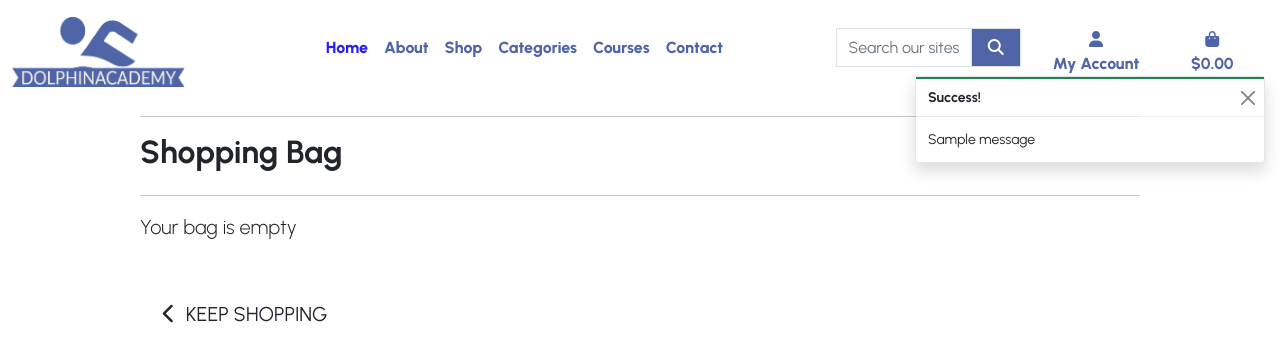
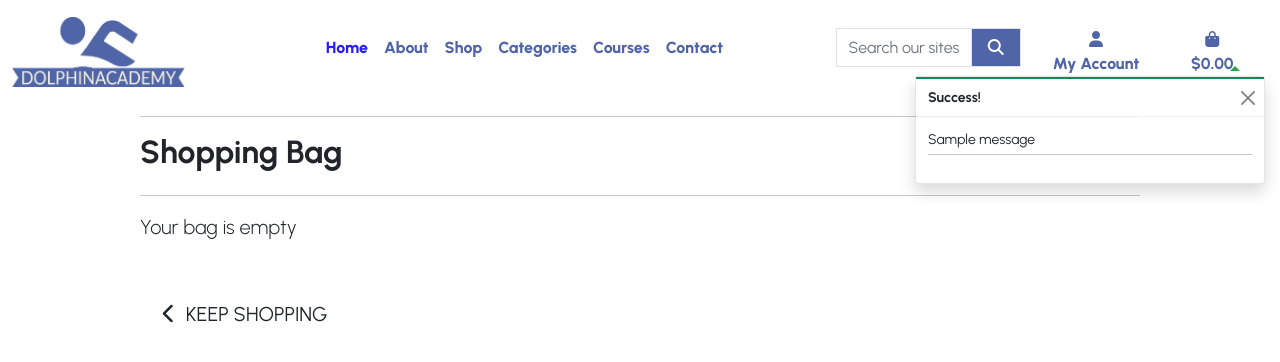
Before and after one commit to bijokmathew/DolphinSwimAcadamy-v1, a Django app: page /bag/ in a window 1280 px wide. Shown: the top 362 px of the page. Run offline with Django 3.2, Linux system fonts and the light colour scheme; one stand-in notice (Sample message) is shown; some libraries are stand-ins or nearby versions; some web fonts are replaced.

Commit message:
Toasts: added small prievew template in success toast html

```diff
--- a/static/css/base.css
+++ b/static/css/base.css
@@ -52,6 +52,11 @@ h6 {
 .bg-theme1 {
     background-color: var(--theme-1);
 }
+
+.text-uppercase {
+    text-transform: uppercase;
+}
+
 .text-black {
     color: #0000;
 }
@@ -296,6 +301,50 @@ h6 {
     right: 15px;
     z-index: 99999;
 }
+/* arrow style taken from https://css-tricks.com/snippets/css/css-triangle/ */
+
+.arrow-up {
+    width: 0;
+    height: 0;
+    border-left: 5px solid transparent;
+    border-right: 5px solid transparent;
+    border-bottom: 5px solid black;
+    position: absolute;
+    right: 25px;
+    top: -10px;
+}
+
+/* color values taken from bootsrap */
+.arrow-primary {
+    border-bottom-color: #007bff ;
+}
+.arrow-secondary {
+    border-bottom-color: #6c757d ;
+}
+.arrow-success {
+    border-bottom-color: #28a745 ;
+}
+.arrow-danger {
+    border-bottom-color: #dc3545 ;
+}
+.arrow-warning {
+    border-bottom-color: #ffc107 ;
+}
+.arrow-info {
+    border-bottom-color: #17a2b8 ;
+}
+.arrow-light {
+    border-bottom-color: #f8f9fa ;
+}
+.arrow-dark {
+    border-bottom-color: #343a40 ;
+}
+
+.bag-notification-wrapper{
+    height: 100px;
+    overflow-x: hidden;
+    overflow-y: auto;
+}
 
 /* ---------Media query */
 
--- a/templates/includes/toasts/toast_success.html
+++ b/templates/includes/toasts/toast_success.html
@@ -6,6 +6,48 @@
       <button type="button" class="btn-close" data-dismiss="toast" aria-label="Close"></button>
     </div>
     <div class="toast-body">
-        {{message}}
+      <div class="row">
+        <div class="col">
+          {{message}}
+          <hr class="mt-1 mb-3">
+        </div>
+      </div>
+      {% if grand_total %}
+        <p class="text-uppercase">Your Cart Contains : {{product_count}} items </p>
+        <div class="bag-notification-wrapper">
+          {% for item in bag_items %}
+            <div class="row">
+              <div class="col-3">
+                <img class="w-100" src="{{item.product.image.url}}" alt="">
+              </div>
+              <div class="col-9">
+                <p><strong>{{item.product.name}}</strong></p>
+                <p>Size:item.size | upper</p>
+                <p>Qty: {{item.quantity}}</p>
+              </div>
+            </div>
+          {% endfor %}
+        </div>
+        <div class="row">
+          <div class="col">
+            <strong>
+              <p>
+                Total:
+                <span class="float-end">
+                  Total: ${{total| floatformat:2}};
+                </span>
+              </p>
+            </strong>
+            <div class="d-grid">
+              <a href="{% url 'view_bag' %}" class="btn btn-block rounded-0 btn-light-blue">
+                <span class="text-uppercase">Go To Secure Checkout</span>
+                <span class="icon">
+                  <i class="fas fa-lock"></i>
+                </span>
+              </a>
+            </div>
+          </div>
+        </div>
+      {% endif %}
     </div>
   </div>
```
Also changed, not shown: db.sqlite3.
